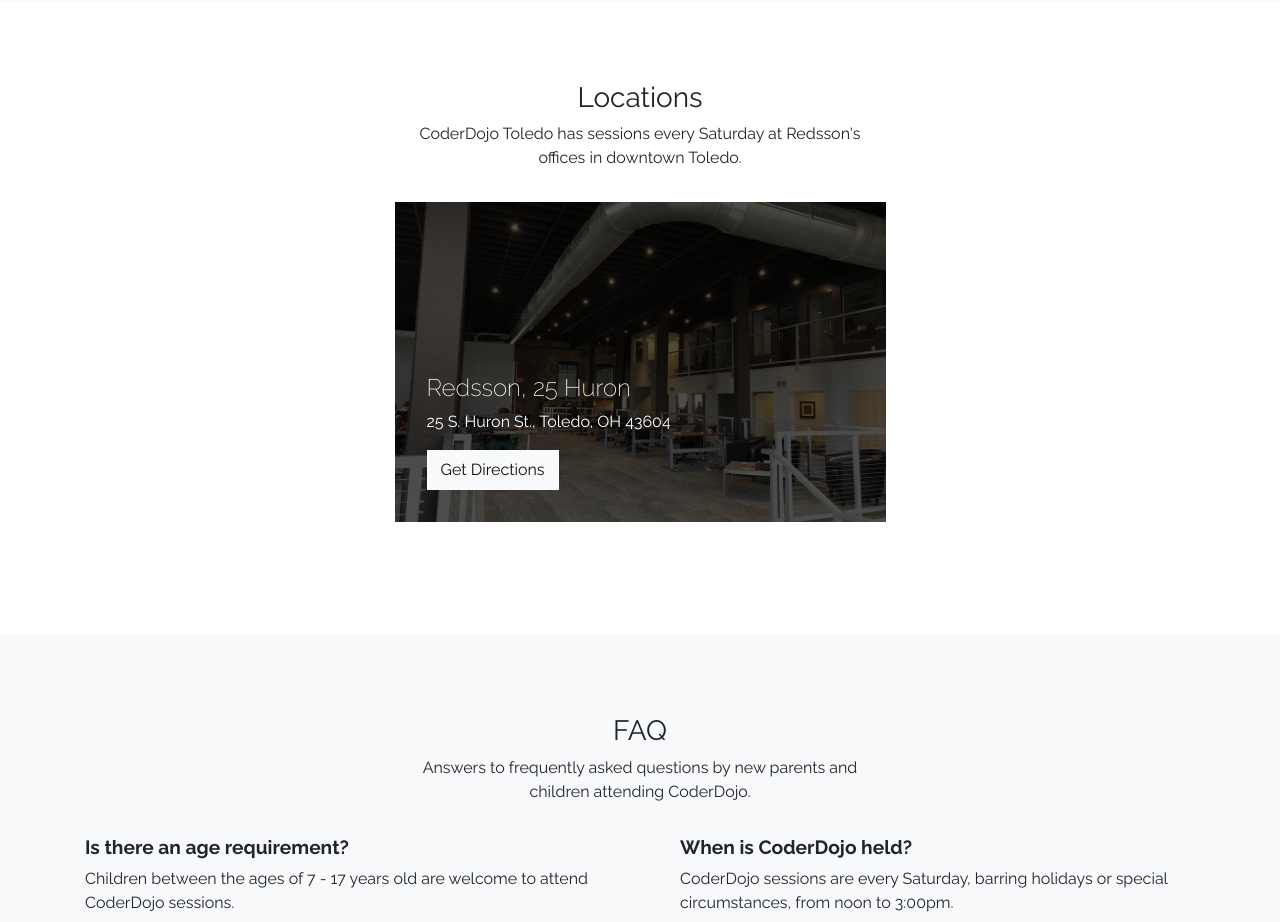
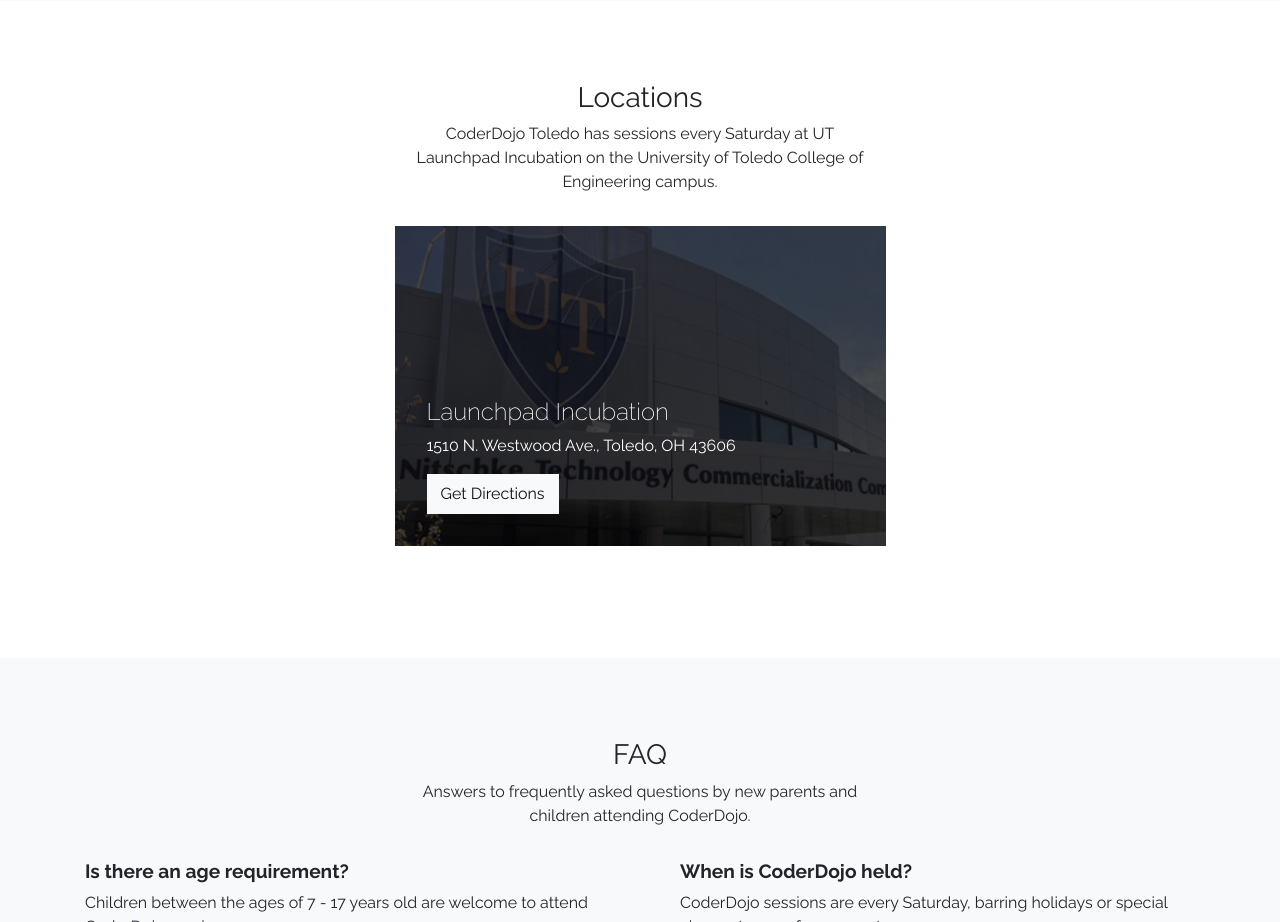
Before and after one commit to coderdojotoledo/coderdojotoledo.github.io, a plain HTML site: page index.html in a window 1280 px wide. Shown: the part 2720-3642 px from the top of the page. Drawn offline with nearby package versions, Linux system fonts and the light colour scheme; some packages are replaced by stand-ins of ours; no server answers; a script that the page names is missing.

Commit message:
Update index.html

```diff
--- a/index.html
+++ b/index.html
@@ -314,14 +314,14 @@
       Locations
     </h3>
     <p class="section-introduction">
-      CoderDojo Toledo has sessions every Saturday at Redsson's offices in downtown Toledo.
+      CoderDojo Toledo has sessions every Saturday at UT Launchpad Incubation on the University of Toledo College of Engineering campus.
     </p>
     <ul class="locations-list">
 
-        <li class="locations-list-item locations-redsson-25-huron">
-          <h4 class="location-name">Redsson, 25 Huron</h4>
-          <p class="location-address">25 S. Huron St., Toledo, OH 43604</p>
-          <a class="btn btn-light" target="_blank" href="https://www.google.com/maps/place/25+S+Huron+St,+Toledo,+OH+43604/">
+        <li class="locations-list-item locations-launchpad-incubation">
+          <h4 class="location-name">Launchpad Incubation</h4>
+          <p class="location-address">1510 N. Westwood Ave., Toledo, OH 43606</p>
+          <a class="btn btn-light" target="_blank" href="https://www.google.com/maps/place/LaunchPad+Incubation+at+The+University+of+Toledo/@41.654538,-83.6062664,15z/data=!4m5!3m4!1s0x0:0xaa7685d3600ffc56!8m2!3d41.654538!4d-83.6062664">
             Get Directions
           </a>
         </li>
```
